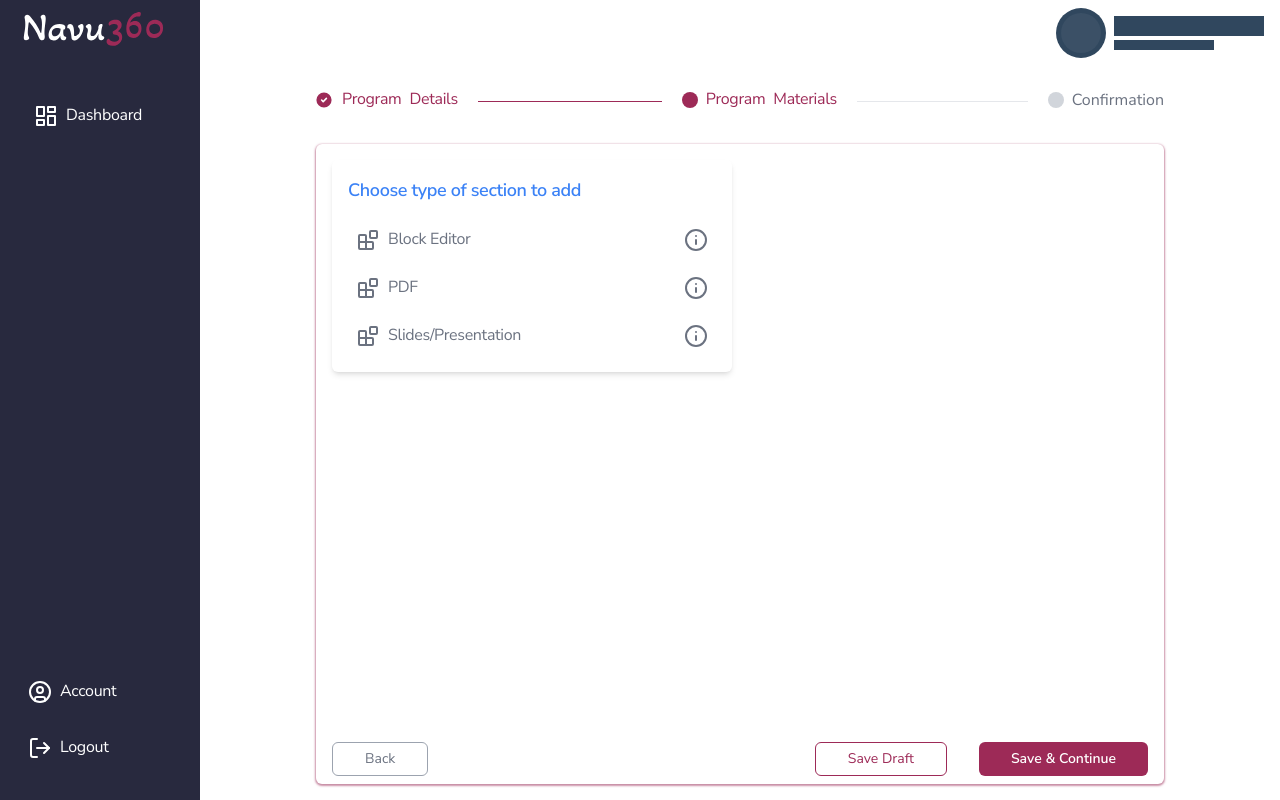
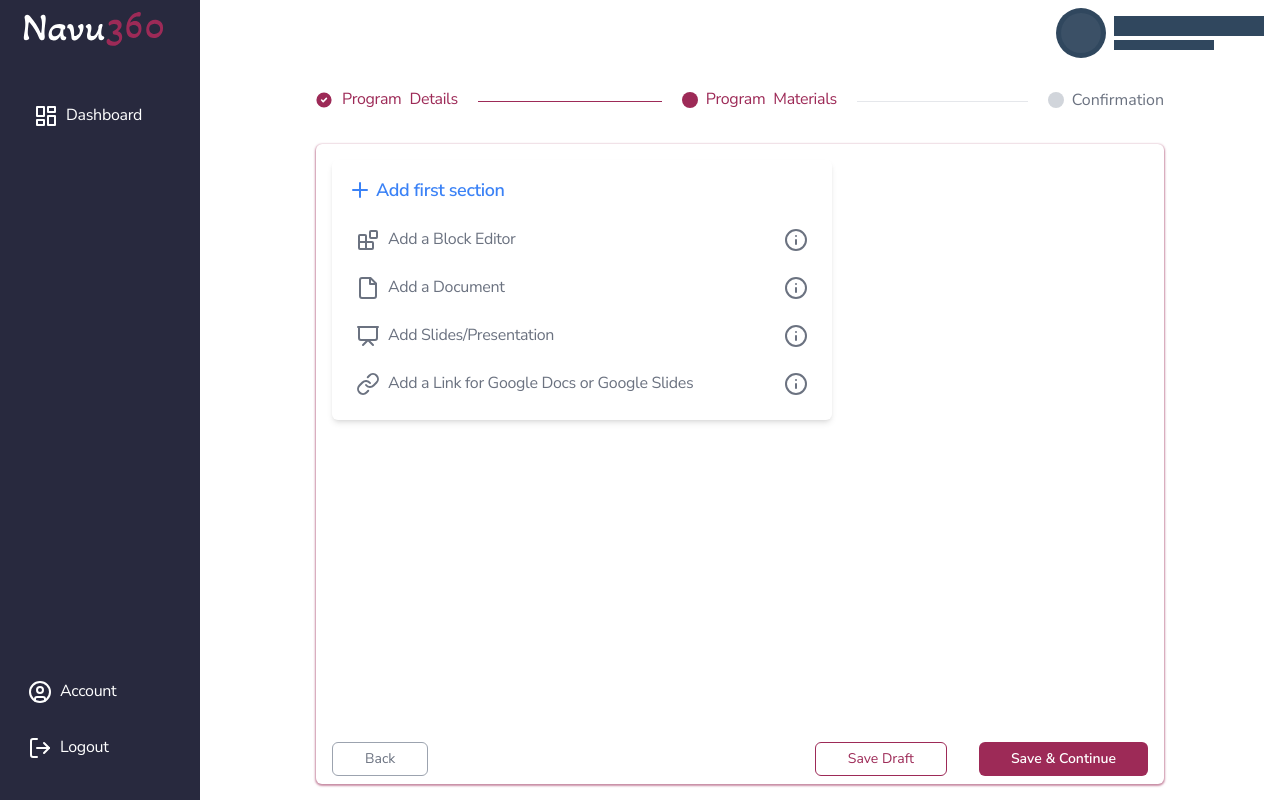
Before and after one commit to navu-360/navu-360, a Next.js app: page /create/v2 in a window 1280 px wide. Both pictures are taken after typing "Sample", "Sample", "Sample" into the empty fields and a click on the button "Save & Continue". Shown: the part 33-833 px from the top of the page. Built offline with nearby package versions, Linux system fonts and the light colour scheme; no server answers.

Commit message:
feat: create content type chooser

```diff
--- /dev/null
+++ b/src/components/common/tooltip.tsx
@@ -0,0 +1,42 @@
+import type { ReactNode } from "react";
+import React, { useState } from "react";
+
+interface TooltipProps {
+  delay?: number;
+  direction?: string;
+  content: ReactNode;
+  children: ReactNode;
+}
+
+const Tooltip: React.FC<TooltipProps> = (props) => {
+  let timeout: NodeJS.Timeout;
+  const [active, setActive] = useState(false);
+
+  const showTip = () => {
+    timeout = setTimeout(() => {
+      setActive(true);
+    }, props.delay || 400);
+  };
+
+  const hideTip = () => {
+    clearInterval(timeout);
+    setActive(false);
+  };
+
+  return (
+    <div
+      className="Tooltip-Wrapper"
+      onMouseEnter={showTip}
+      onMouseLeave={hideTip}
+    >
+      {props.children}
+      {active && (
+        <div className={`Tooltip-Tip ${props.direction || "top"}`}>
+          {props.content}
+        </div>
+      )}
+    </div>
+  );
+};
+
+export default Tooltip;
--- a/src/pages/create/v2.tsx
+++ b/src/pages/create/v2.tsx
@@ -1,4 +1,5 @@
 import Header from "components/common/head";
+import Tooltip from "components/common/tooltip";
 import DashboardWrapper from "components/layout/dashboardWrapper";
 import React, { useState } from "react";
 
@@ -297,19 +298,38 @@ function ProgramDetails() {
 function CreateProgramContent() {
   return (
     <div>
-      <InsertNewSection />
+      <InsertNewSection isFirst />
     </div>
   );
 }
 
-function InsertNewSection() {
+function InsertNewSection({ isFirst }: { isFirst?: boolean }) {
   return (
-    <div className="flex w-[400px] flex-col gap-4 rounded-md p-4 shadow-md">
-      <h3 className="text-lg font-semibold text-blue-500">
-        Choose type of section to add
+    <div className="flex w-[500px] flex-col gap-4 rounded-md p-4 shadow-md">
+      <h3 className="flex items-center gap-1 text-lg font-semibold text-blue-500">
+        <svg
+          xmlns="http://www.w3.org/2000/svg"
+          width="24"
+          height="24"
+          viewBox="0 0 24 24"
+          fill="none"
+          stroke="currentColor"
+          stroke-width="2"
+          stroke-linecap="round"
+          stroke-linejoin="round"
+          className="lucide lucide-plus"
+        >
+          <path d="M5 12h14" />
+          <path d="M12 5v14" />
+        </svg>{" "}
+        {isFirst ? "Add first section" : "Choose type of section to add"}
       </h3>
       <div className="flex w-full flex-col gap-2 font-medium text-gray-500">
-        <div className="flex w-full cursor-pointer items-center justify-between p-2 hover:bg-gray-50">
+        <Tooltip
+          direction="right"
+          content="Create content from text, images, checkboxes, tables, lists"
+        >
+          <div className="flex w-full cursor-pointer items-center justify-between p-2 hover:bg-gray-50 hover:text-gray-600">
             <div className="flex items-center gap-2">
               <svg
                 xmlns="http://www.w3.org/2000/svg"
@@ -326,7 +346,7 @@ function InsertNewSection() {
                 <rect width="7" height="7" x="14" y="3" rx="1" />
                 <path d="M10 21V8a1 1 0 0 0-1-1H4a1 1 0 0 0-1 1v12a1 1 0 0 0 1 1h12a1 1 0 0 0 1-1v-5a1 1 0 0 0-1-1H3" />
               </svg>
-            <span>Block Editor</span>
+              <span>Add a Block Editor</span>
             </div>
             <svg
               xmlns="http://www.w3.org/2000/svg"
@@ -345,8 +365,13 @@ function InsertNewSection() {
               <path d="M12 8h.01" />
             </svg>
           </div>
+        </Tooltip>
 
-        <div className="flex w-full cursor-pointer items-center justify-between p-2 hover:bg-gray-50">
+        <Tooltip
+          direction="right"
+          content="Add a Document. Supported PDF and MicroSoft Word(.docx)"
+        >
+          <div className="flex w-full cursor-pointer items-center justify-between p-2 hover:bg-gray-50 hover:text-gray-600">
             <div className="flex items-center gap-2">
               <svg
                 xmlns="http://www.w3.org/2000/svg"
@@ -358,12 +383,12 @@ function InsertNewSection() {
                 stroke-width="2"
                 stroke-linecap="round"
                 stroke-linejoin="round"
-              className="lucide lucide-blocks"
+                className="lucide lucide-file"
               >
-              <rect width="7" height="7" x="14" y="3" rx="1" />
-              <path d="M10 21V8a1 1 0 0 0-1-1H4a1 1 0 0 0-1 1v12a1 1 0 0 0 1 1h12a1 1 0 0 0 1-1v-5a1 1 0 0 0-1-1H3" />
+                <path d="M14.5 2H6a2 2 0 0 0-2 2v16a2 2 0 0 0 2 2h12a2 2 0 0 0 2-2V7.5L14.5 2z" />
+                <polyline points="14 2 14 8 20 8" />
               </svg>
-            <span>PDF</span>
+              <span>Add a Document</span>
             </div>
             <svg
               xmlns="http://www.w3.org/2000/svg"
@@ -382,8 +407,13 @@ function InsertNewSection() {
               <path d="M12 8h.01" />
             </svg>
           </div>
+        </Tooltip>
 
-        <div className="flex w-full cursor-pointer items-center justify-between p-2 hover:bg-gray-50">
+        <Tooltip
+          direction="right"
+          content="Add a presentation. Supported Microsoft PowerPoint(.pptx)"
+        >
+          <div className="flex w-full cursor-pointer items-center justify-between p-2 hover:bg-gray-50 hover:text-gray-600">
             <div className="flex items-center gap-2">
               <svg
                 xmlns="http://www.w3.org/2000/svg"
@@ -395,12 +425,13 @@ function InsertNewSection() {
                 stroke-width="2"
                 stroke-linecap="round"
                 stroke-linejoin="round"
-              className="lucide lucide-blocks"
+                className="lucide lucide-presentation"
               >
-              <rect width="7" height="7" x="14" y="3" rx="1" />
-              <path d="M10 21V8a1 1 0 0 0-1-1H4a1 1 0 0 0-1 1v12a1 1 0 0 0 1 1h12a1 1 0 0 0 1-1v-5a1 1 0 0 0-1-1H3" />
+                <path d="M2 3h20" />
+                <path d="M21 3v11a2 2 0 0 1-2 2H5a2 2 0 0 1-2-2V3" />
+                <path d="m7 21 5-5 5 5" />
               </svg>
-            <span>Slides/Presentation</span>
+              <span>Add Slides/Presentation</span>
             </div>
             <svg
               xmlns="http://www.w3.org/2000/svg"
@@ -419,6 +450,49 @@ function InsertNewSection() {
               <path d="M12 8h.01" />
             </svg>
           </div>
+        </Tooltip>
+
+        <Tooltip
+          direction="right"
+          content="Link to a Google Docs or Google Slides"
+        >
+          <div className="flex w-full cursor-pointer items-center justify-between p-2 hover:bg-gray-50 hover:text-gray-600">
+            <div className="flex items-center gap-2">
+              <svg
+                xmlns="http://www.w3.org/2000/svg"
+                width="24"
+                height="24"
+                viewBox="0 0 24 24"
+                fill="none"
+                stroke="currentColor"
+                stroke-width="2"
+                stroke-linecap="round"
+                stroke-linejoin="round"
+                className="lucide lucide-link"
+              >
+                <path d="M10 13a5 5 0 0 0 7.54.54l3-3a5 5 0 0 0-7.07-7.07l-1.72 1.71" />
+                <path d="M14 11a5 5 0 0 0-7.54-.54l-3 3a5 5 0 0 0 7.07 7.07l1.71-1.71" />
+              </svg>
+              <span>Add a Link for Google Docs or Google Slides</span>
+            </div>
+            <svg
+              xmlns="http://www.w3.org/2000/svg"
+              width="24"
+              height="24"
+              viewBox="0 0 24 24"
+              fill="none"
+              stroke="currentColor"
+              stroke-width="2"
+              stroke-linecap="round"
+              stroke-linejoin="round"
+              className="lucide lucide-info"
+            >
+              <circle cx="12" cy="12" r="10" />
+              <path d="M12 16v-4" />
+              <path d="M12 8h.01" />
+            </svg>
+          </div>
+        </Tooltip>
       </div>
     </div>
   );
--- a/src/styles/globals.css
+++ b/src/styles/globals.css
@@ -539,3 +539,100 @@ button:disabled {
 .featureThreeGradient {
     background: linear-gradient(85deg, rgba(40, 41, 62, 1) 0%, rgba(69, 51, 115, 1) 100%);
 }
+
+
+:root {
+    --tooltip-text-color: white;
+    --tooltip-background-color: #383838;
+    --tooltip-margin: 30px;
+    --tooltip-arrow-size: 6px;
+}
+
+/* Wrapping */
+.Tooltip-Wrapper {
+    display: inline-block;
+    position: relative;
+}
+
+/* Absolute positioning */
+.Tooltip-Tip {
+    position: absolute;
+    border-radius: 4px;
+    left: 50%;
+    transform: translateX(-50%);
+    padding: 10px;
+    color: var(--tooltip-text-color);
+    background: var(--tooltip-background-color);
+    font-size: 14px;
+    font-family: sans-serif;
+    line-height: 1;
+    z-index: 100;
+    white-space: nowrap;
+}
+
+/* CSS border triangles */
+.Tooltip-Tip::before {
+    content: " ";
+    left: 50%;
+    border: solid transparent;
+    height: 0;
+    width: 0;
+    position: absolute;
+    pointer-events: none;
+    border-width: var(--tooltip-arrow-size);
+    margin-left: calc(var(--tooltip-arrow-size) * -1);
+}
+
+/* Absolute positioning */
+.Tooltip-Tip.top {
+    top: calc(var(--tooltip-margin) * -1);
+}
+
+/* CSS border triangles */
+.Tooltip-Tip.top::before {
+    top: 100%;
+    border-top-color: var(--tooltip-background-color);
+}
+
+/* Absolute positioning */
+.Tooltip-Tip.right {
+    left: calc(100% + var(--tooltip-margin));
+    top: 50%;
+    transform: translateX(0) translateY(-50%);
+}
+
+/* CSS border triangles */
+.Tooltip-Tip.right::before {
+    left: calc(var(--tooltip-arrow-size) * -1);
+    top: 50%;
+    transform: translateX(0) translateY(-50%);
+    border-right-color: var(--tooltip-background-color);
+}
+
+/* Absolute positioning */
+.Tooltip-Tip.bottom {
+    bottom: calc(var(--tooltip-margin) * -1.5);
+}
+
+/* CSS border triangles */
+.Tooltip-Tip.bottom::before {
+    bottom: 100%;
+    border-bottom-color: var(--tooltip-background-color);
+}
+
+/* Absolute positioning */
+.Tooltip-Tip.left {
+    left: auto;
+    right: calc(100% + var(--tooltip-margin));
+    top: 50%;
+    transform: translateX(0) translateY(-50%);
+}
+
+/* CSS border triangles */
+.Tooltip-Tip.left::before {
+    left: auto;
+    right: calc(var(--tooltip-arrow-size) * -2);
+    top: 50%;
+    transform: translateX(0) translateY(-50%);
+    border-left-color: var(--tooltip-background-color);
+}
```
Lines whose indentation alone changed are shown as unchanged.
